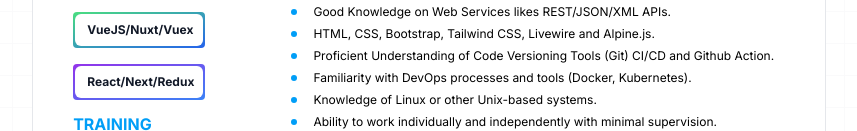
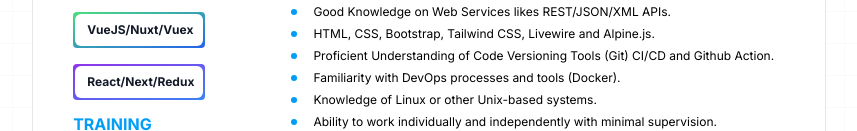
Before and after one commit to kzamaan/resume-next, a Next.js app: page / in a window 1280 px wide. Shown: the part 821-952 px from the top of the page, without its empty margins (211-1068 px from the left). Built offline with nearby package versions, Linux system fonts and the light colour scheme.

Commit message:
Update Resume additional `skills `

```diff
--- a/components/Resume.jsx
+++ b/components/Resume.jsx
@@ -356,7 +356,7 @@ export default function Resume() {
                             <div className='mr-4'>
                                 <div className='bullet'></div>
                             </div>
-                            <p>Familiarity with DevOps processes and tools (Docker, Kubernetes).</p>
+                            <p>Familiarity with DevOps processes and tools (Docker).</p>
                         </li>
                         <li className='flex items-center'>
                             <div className='mr-4'>
```
